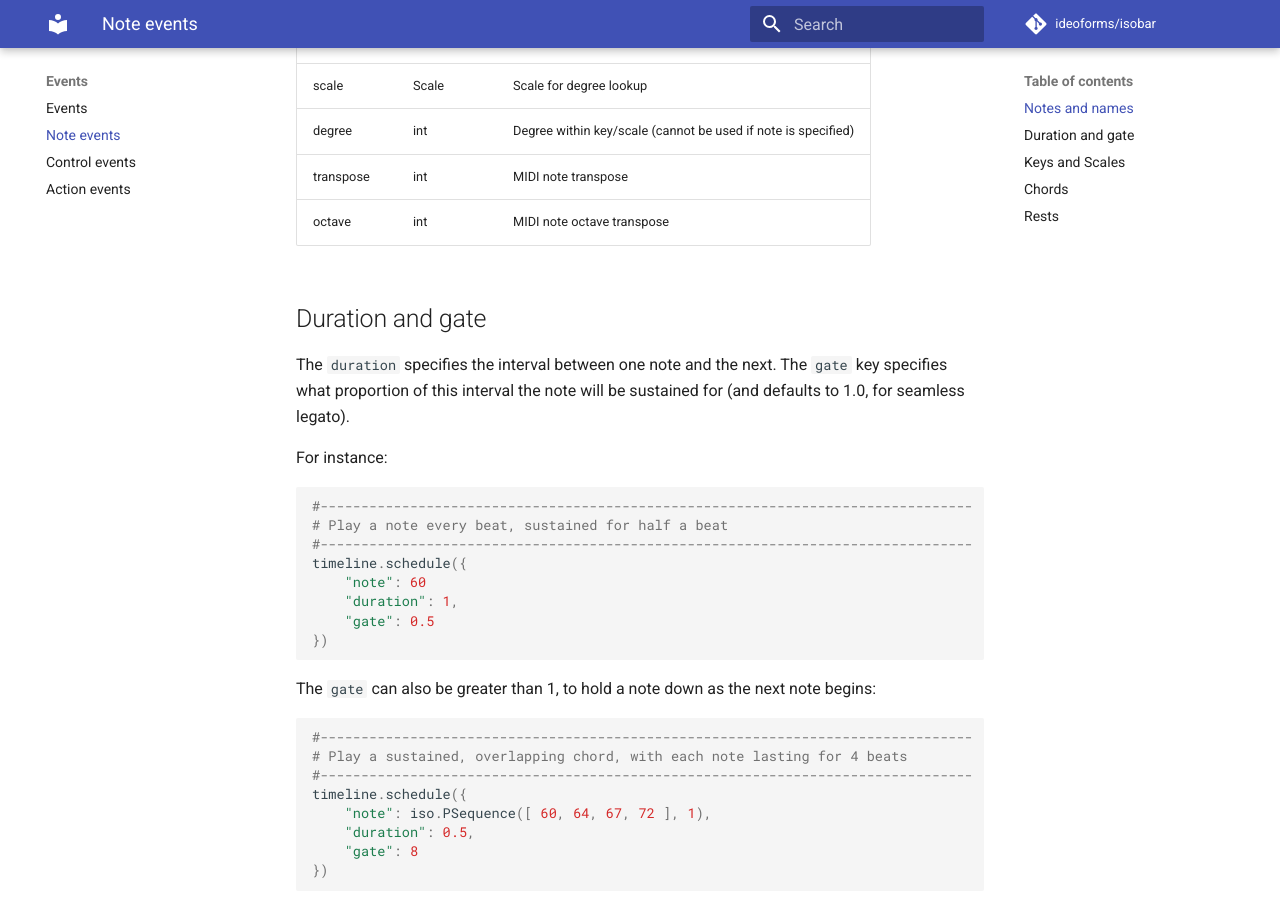
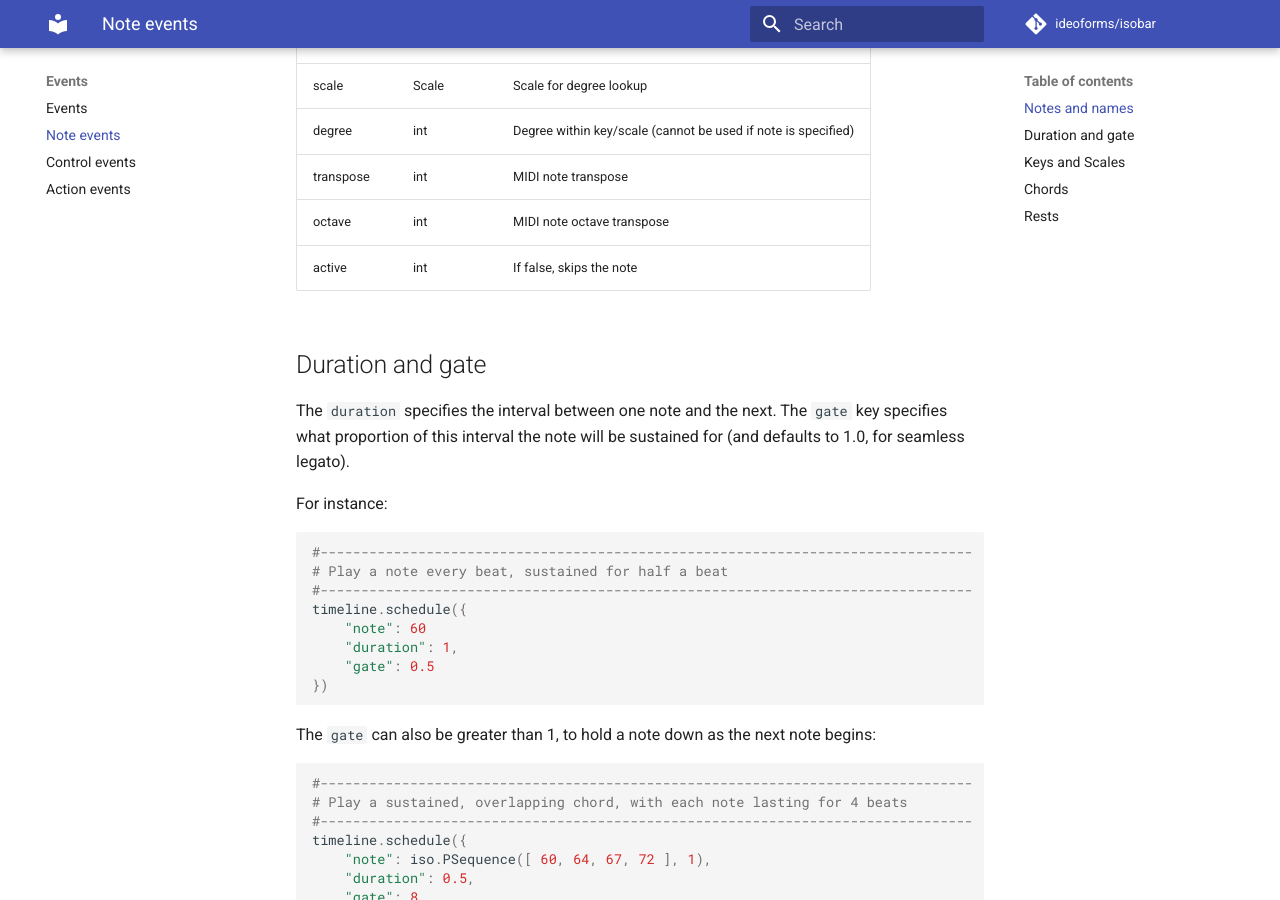
Before and after one commit to ideoforms/isobar, an MkDocs documentation site: the page built from docs/events/note.md, in a window 1280 px wide and 900 px high, scrolled down 827 px. Built offline with MkDocs 1.6.1 and Material for MkDocs 9.7.7, drawn with Linux system fonts in a browser that asks for light colours; comment, search, counter and statistics services are not loaded.

Commit message:
Add help on active property

```diff
--- a/docs/events/note.md
+++ b/docs/events/note.md
@@ -31,6 +31,7 @@ Note events support the following properties:
 | degree | int | Degree within key/scale (cannot be used if note is specified) |
 | transpose | int | MIDI note transpose |
 | octave | int | MIDI note octave transpose |
+| active | int | If false, skips the note |
 
 ## Duration and gate
 
```
